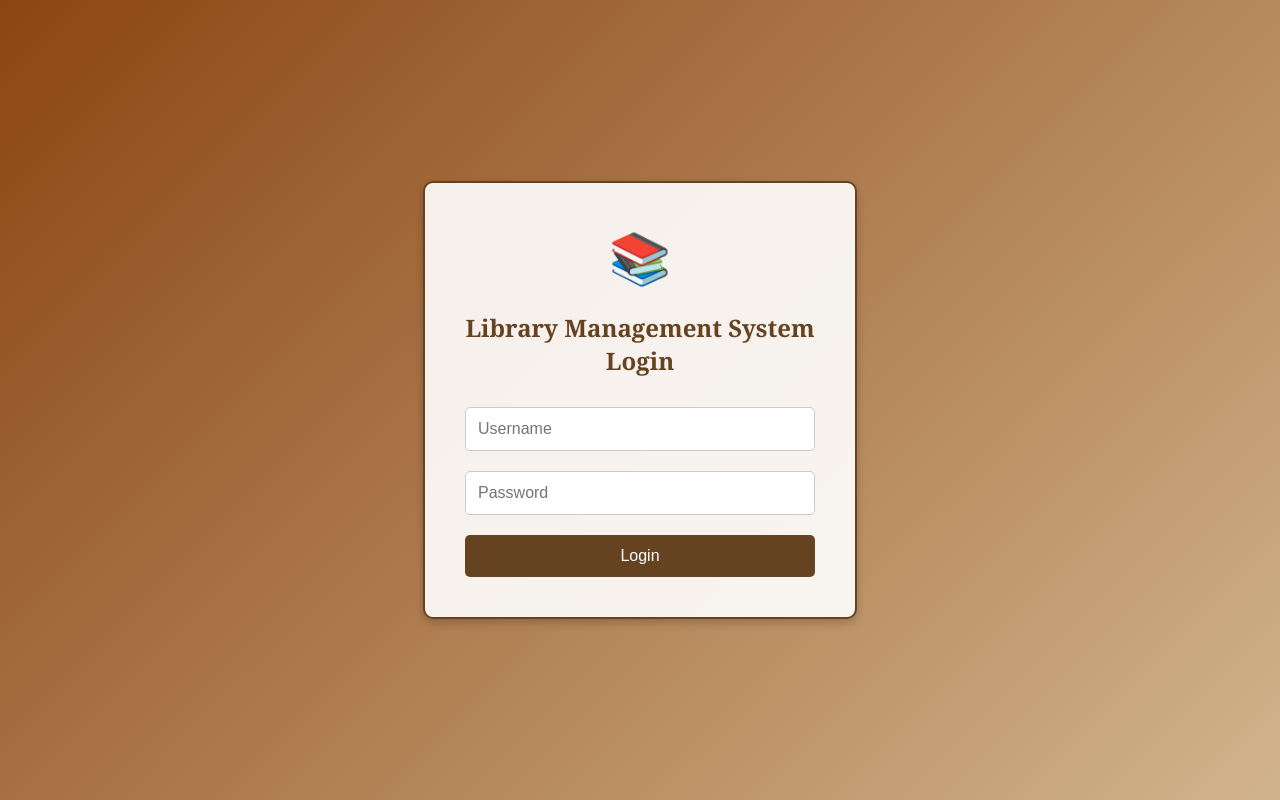
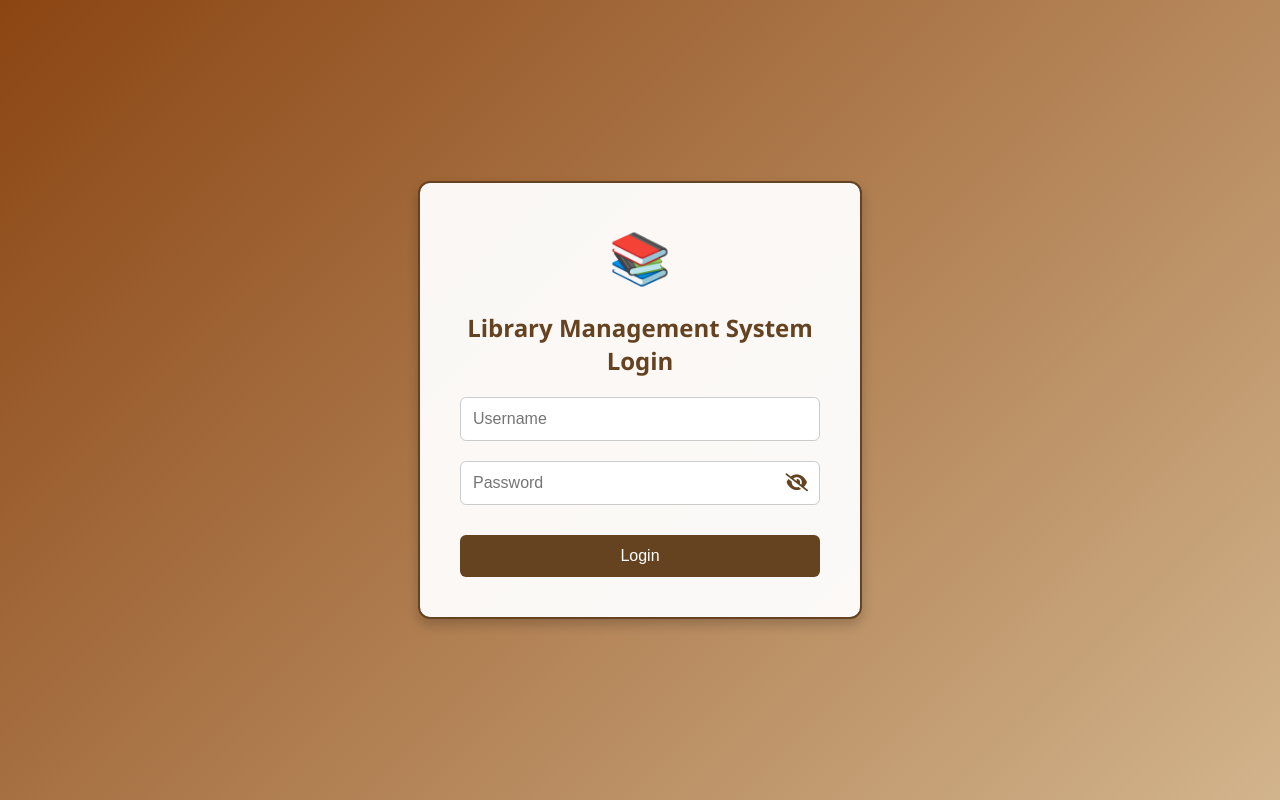
Before and after one commit to sameer9860/Library_Management_System, a Django app: page / in a window 1280 px wide. Run offline with Django 5.2, Linux system fonts and the light colour scheme.

Commit message:
Add:Password Toggler

```diff
--- a/account/templates/account/login.html
+++ b/account/templates/account/login.html
@@ -4,9 +4,11 @@
     <meta charset="UTF-8">
     <meta name="viewport" content="width=device-width, initial-scale=1.0">
     <title>Library Management System - Login</title>
+    <!-- Font Awesome CDN -->
+    <link rel="stylesheet" href="https://cdnjs.cloudflare.com/ajax/libs/font-awesome/6.5.0/css/all.min.css">
     <style>
         body {
-            font-family: 'Georgia', serif;
+            font-family: 'Segoe UI', Tahoma, Geneva, Verdana, sans-serif;
             background: linear-gradient(135deg, #8B4513, #D2B48C);
             display: flex;
             justify-content: center;
@@ -16,11 +18,11 @@
             color: #333;
         }
         .login-container {
-            background-color: rgba(255, 255, 255, 0.9);
+            background-color: rgba(255, 255, 255, 0.95);
             padding: 40px;
-            border-radius: 10px;
-            box-shadow: 0 4px 8px rgba(0, 0, 0, 0.2);
-            width: 350px;
+            border-radius: 12px;
+            box-shadow: 0 6px 12px rgba(0, 0, 0, 0.2);
+            width: 360px;
             text-align: center;
             border: 2px solid #654321;
         }
@@ -28,16 +30,29 @@
             margin-bottom: 20px;
             color: #654321;
             font-size: 24px;
+            font-weight: 600;
         }
-        .login-container input[type="text"],
-        .login-container input[type="password"] {
+        .input-group {
+            position: relative;
+            margin-bottom: 20px;
+        }
+        .input-group input {
             width: 100%;
             padding: 12px;
-            margin: 10px 0;
+            padding-right: 40px; /* space for icon */
             border: 1px solid #ccc;
-            border-radius: 5px;
+            border-radius: 6px;
             font-size: 16px;
             box-sizing: border-box;
+        }
+        .input-group i {
+            position: absolute;
+            right: 12px;
+            top: 50%;
+            transform: translateY(-50%);
+            cursor: pointer;
+            color: #654321;
+            font-size: 18px;
         }
         .login-container button {
             width: 100%;
@@ -45,10 +60,11 @@
             background-color: #654321;
             color: white;
             border: none;
-            border-radius: 5px;
+            border-radius: 6px;
             font-size: 16px;
             cursor: pointer;
             margin-top: 10px;
+            transition: background 0.3s;
         }
         .login-container button:hover {
             background-color: #8B4513;
@@ -67,10 +83,35 @@
         <h2>Library Management System Login</h2>
         <form action="{% url 'login' %}" method="post">
             {% csrf_token %}
-            <input type="text" name="username" placeholder="Username" required>
-            <input type="password" name="password" placeholder="Password" required>
+            <div class="input-group">
+                <input type="text" name="username" placeholder="Username" required>
+            </div>
+            <div class="input-group">
+                <input type="password" id="password" name="password" placeholder="Password" required>
+                <!-- Start with eye-slash (hidden) -->
+                <i class="fa-solid fa-eye-slash" id="togglePassword"></i>
+            </div>
             <button type="submit">Login</button>
         </form>
     </div>
+
+    <script>
+        const togglePassword = document.getElementById("togglePassword");
+        const passwordInput = document.getElementById("password");
+
+        togglePassword.addEventListener("click", function () {
+            const isHidden = passwordInput.getAttribute("type") === "password";
+            passwordInput.setAttribute("type", isHidden ? "text" : "password");
+
+            // Toggle icons correctly
+            if (isHidden) {
+                this.classList.remove("fa-eye-slash");
+                this.classList.add("fa-eye");
+            } else {
+                this.classList.remove("fa-eye");
+                this.classList.add("fa-eye-slash");
+            }
+        });
+    </script>
 </body>
 </html>
```
